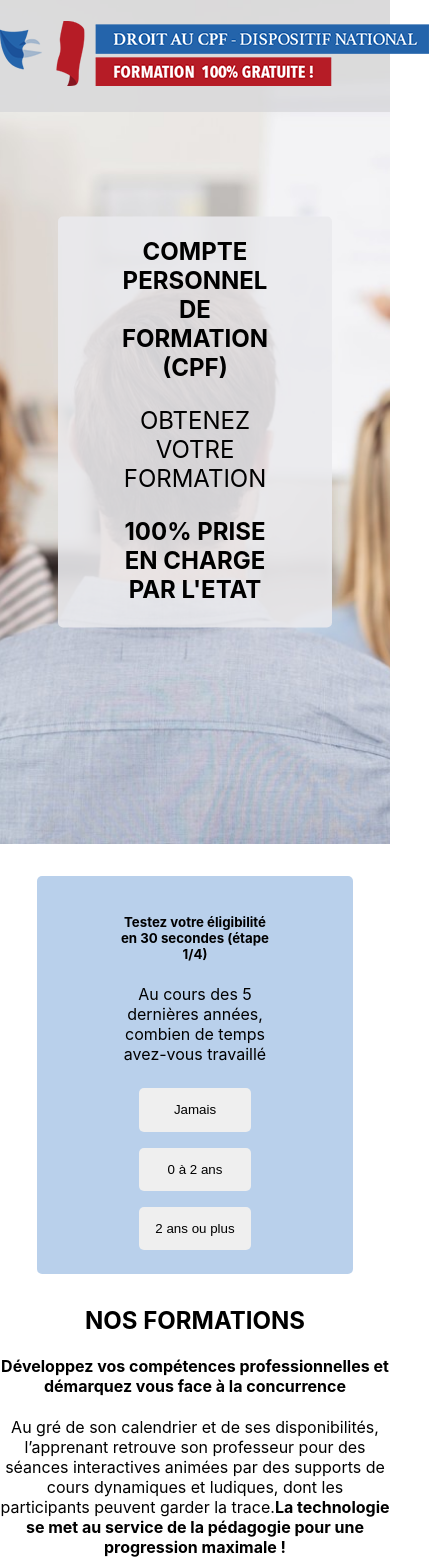
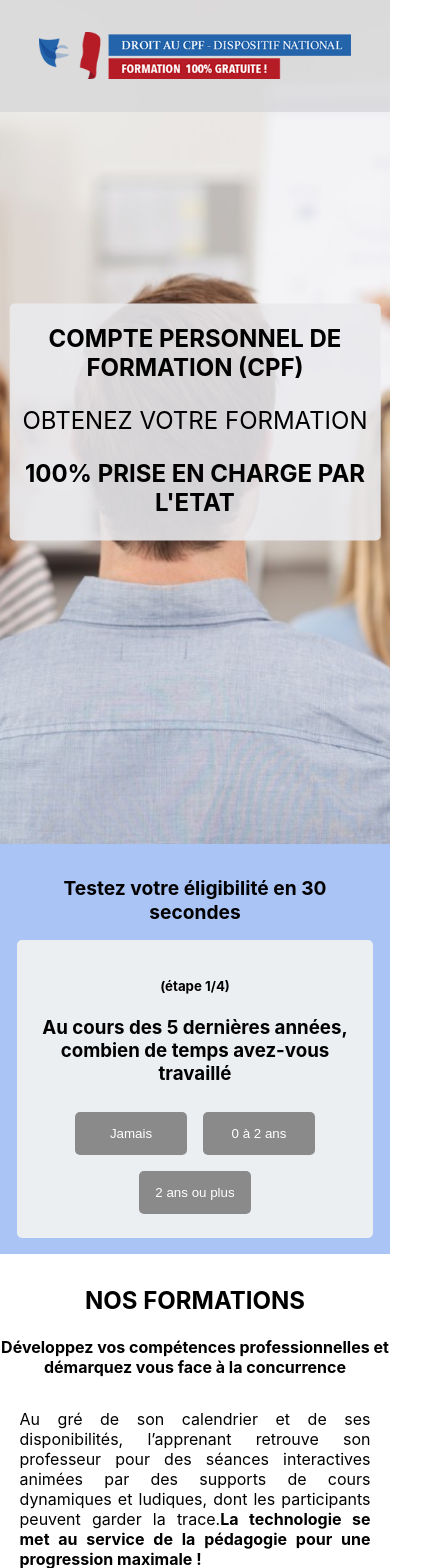
Before and after one commit to deveb2020/Landing_Page_Formations, a React (Create React App) app: page / in a window 390 px wide. Shown: the top 1568 px of the page, 429 px wide, since content can reach past the window. Built offline with nearby package versions, Linux system fonts and the light colour scheme.

Commit message:
mobile state done

```diff
--- a/src/Components/AboutCPF.jsx
+++ b/src/Components/AboutCPF.jsx
@@ -19,8 +19,6 @@ const AboutCPF = () => {
             <p>- Membre d’une profession libérale ou d’une profession non salariée</p>
             <p>- Conjoint collaborateur</p>
             <p>- À la recherche d’un emploi</p>
-
-
         </div>
     )
 }
--- a/src/Components/App.js
+++ b/src/Components/App.js
@@ -1,6 +1,7 @@
 import '../Style/App.css';
 import AboutCPF from './AboutCPF';
 import Courses from './Courses';
+import Footer from './Footer';
 import Homepage from './Homepage';
 import Form from "./MultiStepsForm"
 
@@ -14,6 +15,7 @@ function App() {
             <Form/>
             <Courses/>
             <AboutCPF/>
+            <Footer/>
         </>
     );
 }
--- a/src/Components/Courses.jsx
+++ b/src/Components/Courses.jsx
@@ -9,7 +9,7 @@ const Courses = () => {
         <div className="courses_section">
             <h2>NOS FORMATIONS</h2>
             <h4>Développez vos compétences professionnelles et démarquez vous face à la concurrence</h4>
-            <p>Au gré de son calendrier et de ses disponibilités, l’apprenant retrouve son professeur
+            <p className="descriptive_courses_paragraph">Au gré de son calendrier et de ses disponibilités, l’apprenant retrouve son professeur
                 pour des séances interactives animées par des supports de cours dynamiques et ludiques,
                 dont les participants peuvent garder la trace.<b>La technologie se met au service de la pédagogie pour une progression maximale !</b>
             </p>
--- a/src/Components/FirstStepForm.jsx
+++ b/src/Components/FirstStepForm.jsx
@@ -3,7 +3,7 @@ import Button from '@material-ui/core/Button';
 const FirstStep = (Props) => {
     const {Eligible, setEligible, setSteps, Steps} = Props
     const SetFormStep = () => {setSteps(Steps + 1)}
-    const ShowNotEligibleText = <p>Si vous avez moins de 2 années d'activité en France vous ne pourrez pas bénéficier d'une prise en charge intégrale des frais pédagogiques.</p>
+    const ShowNotEligibleText = <p className="not_eligible_text">Si vous avez moins de 2 années d'activité en France vous ne pourrez pas bénéficier d'une prise en charge intégrale des frais pédagogiques.</p>
     const ContinueButton = <div><Button variant="contained" color="primary" onClick={SetFormStep}>SUIVANT</Button></div>
     const DisplayTheRightContent = Eligible ? ContinueButton : ShowNotEligibleText
     const RenderElementsOnlyWhenClicked = Eligible !== "" ? DisplayTheRightContent : null
@@ -11,7 +11,7 @@ const FirstStep = (Props) => {
 
     return (
         <>
-            <p>Au cours des 5 dernières années, combien de temps avez-vous travaillé</p>
+            <h3>Au cours des 5 dernières années, combien de temps avez-vous travaillé</h3>
             <button
                 className='first_step_btn'
                 onClick={() => setEligible(false)}
--- /dev/null
+++ b/src/Components/Footer.jsx
@@ -0,0 +1,7 @@
+const Footer = () => {
+    return (
+        <footer>Conseil Formation CPF </footer>
+    )
+}
+
+export default Footer
--- a/src/Components/FourthStepForm.jsx
+++ b/src/Components/FourthStepForm.jsx
@@ -5,15 +5,15 @@ const FourthStepForm = (Props) => {
     const SetFormStep = () => {setSteps(Steps - 1)}
 
     return (
-        <div className="fourth_page">
+        <form className="fourth_page">
             <h3>Veuillez remplir les informations, un conseiller vous recontactera prochainement :</h3>
-            <input type="text" placeholder="Votre Prénom" onChange={(e) => setName(e.target.value)} />
-            <input type="text" placeholder="Votre Nom" onChange={(e) => setFamillyName(e.target.value)} />
-            <input type="text" placeholder="Votre Email" onChange={(e) => setEmail(e.target.value)} />
-            <input type="number" placeholder="Votre Téléphone" onChange={(e) => setPhoneNumber(e.target.value)} /><br />
+            <input required type="text" placeholder="Votre Prénom" onChange={(e) => setName(e.target.value)} /><br/>
+            <input required type="text" placeholder="Votre Nom" onChange={(e) => setFamillyName(e.target.value)} /><br/>
+            <input required type="text" placeholder="Votre Email" onChange={(e) => setEmail(e.target.value)} /><br/>
+            <input required type="number" placeholder="Votre Téléphone" onChange={(e) => setPhoneNumber(e.target.value)} /><br />
             <Button variant="contained" color="primary" onClick={SetFormStep}>RETOUR</Button>
             <Button variant="contained" color="primary" onClick={handleSubmit} >VALIDER</Button>
-        </div>
+        </form>
     )
 }
 
--- a/src/Components/MultiStepsForm.jsx
+++ b/src/Components/MultiStepsForm.jsx
@@ -22,16 +22,20 @@ const MultiStepsForm = () => {
         await axios.post(`https://sheet.best/api/sheets/9cf6079a-0c6f-48b5-8d9c-8ccddd7429cc`, { Name, FamilyName, Email, PhoneNumber, value })
         .then(res => { console.log(res)})
         .catch(err => console.log(err))
+        alert("Donner envoyer !")
     }
 
     return (
+    <div className="form_section">
+        <h2>Testez votre éligibilité en 30 secondes </h2>
         <div className="Form">
-            <h5>Testez votre éligibilité en 30 secondes (étape {Steps}/4)</h5>
+            <h5>(étape {Steps}/4)</h5>
             { Steps === 1 && <FirstStep Eligible={Eligible} setEligible={setEligible} Steps={Steps} setSteps={setSteps} /> }
             { Steps === 2 && <SecondStep PublicServantPersone={PublicServantPersone} setPublicServantPersone={setPublicServantPersone} Steps={Steps} setSteps={setSteps} /> }
             { Steps === 3 && <ThirdStep setSteps={setSteps} Steps={Steps} setValue={setValue} value={value}  />}
             { Steps === 4 && <FourthStepForm handleSubmit={handleSubmit} Steps={Steps} setSteps={setSteps} setName={setName} setFamillyName={setFamillyName} setEmail={setEmail} setPhoneNumber={setPhoneNumber}/> }
         </div>
+    </div>
     );
 }
 
--- a/src/Components/SecondStepForm.jsx
+++ b/src/Components/SecondStepForm.jsx
@@ -4,7 +4,7 @@ import Button from '@material-ui/core/Button';
 const SecondStep = (Props) => {
     const { PublicServantPersone, setPublicServantPersone, setSteps , Steps} = Props
     const SetFormStep = () => {setSteps(Steps + 1)}
-    const PublicServant = <p>Cette offre n'est pas disponible pour le statut de fonctionnaire</p>
+    const PublicServant = <p className="not_eligible_text">Cette offre n'est pas disponible pour le statut de fonctionnaire</p>
     const NotAPublicServant = <div><Button variant="contained" color="primary" onClick={SetFormStep}>Suivant</Button></div>
     const PublicServantOrNot = PublicServantPersone ? PublicServant : NotAPublicServant
     const SecondStepBtnClicked = PublicServantPersone !== "" ? PublicServantOrNot : null
--- a/src/Style/AboutCPF.css
+++ b/src/Style/AboutCPF.css
@@ -1,7 +1,10 @@
 .about_cpf {
     background: rgba(100, 148, 237, 0.548);
-    padding: 1rem 7rem;
+    padding: 0 7rem;
+    padding-top: 2rem;
+    padding-bottom: 5rem;
     color: rgba(22, 22, 22, 0.842);
+    position: relative;
 }
 
 .about_cpf>h2 {
@@ -15,3 +18,22 @@
 .about_cpf>p>b {
     color: rgb(168, 51, 51) !important;
 }
+
+footer {
+    background: rgba(132, 132, 133, 0.397);
+    width: 100%;
+    text-align: center;
+    padding: 1rem 0;
+    color: rgb(92, 87, 87);
+}
+
+@media screen and (max-width: 1000px) {
+    .about_cpf {
+        background: rgba(100, 148, 237, 0.548);
+        padding: 0 1rem;
+        padding-top: 2rem;
+        padding-bottom: 5rem;
+        color: rgba(22, 22, 22, 0.842);
+        position: relative;
+    }
+}
--- a/src/Style/Courses.css
+++ b/src/Style/Courses.css
@@ -21,3 +21,31 @@
     height: 70%;
     object-fit: cover;
 }
+
+.descriptive_courses_paragraph {
+    width: 60%;
+    text-align: center;
+    margin: 2rem auto;
+}
+
+
+
+@media screen and (max-width: 1200px) {
+    .container {
+        width: 17rem;
+        margin: 1rem 0;
+    }
+    .descriptive_courses_paragraph {
+        width: 90%;
+        text-align:justify;
+        margin: 2rem auto;
+    }
+
+}
+
+@media screen and (max-width: 500px) {
+    .container {
+        width: 90% !important;
+        margin: 1rem 0;
+    }
+}
--- a/src/Style/Form.css
+++ b/src/Style/Form.css
@@ -1,12 +1,20 @@
+.form_section {
+    height: auto;
+    padding: 2rem;
+    background: rgb(170, 196, 245);
+    text-align: center;
+}
+
 .Form {
-    width: 40%;
+    width: 50%;
     height: auto;
-    background: rgba(153, 187, 226, 0.685);
+    background: rgba(240, 242, 243, 0.945);
     text-align: center;
-    margin: 2rem auto;
     padding: 1rem 5rem;
     border-radius: 5px;
+    margin: 0 auto;
 }
+
 
 .first_step_btn {
     width: 7rem;
@@ -15,6 +23,12 @@
     border: none;
     margin: 0.5rem;
     cursor: pointer;
+    background: rgba(104, 103, 104, 0.74);
+    color: white;
+}
+
+.first_step_btn:hover, .second_step>button:hover {
+    background: rgba(39, 38, 39, 0.74);
 }
 
 .suivant_firststep_btn, .suivant_secondstep_btn  {
@@ -34,18 +48,22 @@
     border-radius: 5px;
     border: none;
     cursor: pointer;
+    background: rgba(104, 103, 104, 0.74);
+    color: white;
 }
 
 
 .sections_wrapper {
     display: flex;
     justify-content:space-evenly;
+    flex-wrap: wrap;
 }
 
 .Languages_container, .Tools_container {
     padding: 0.5rem 1.5rem;
     border-radius: 5px;
-    background: rgba(193, 194, 197, 0.445);
+    background: rgb(255, 255, 255);
+    margin: 1rem 0;
 }
 
 .MuiButton-containedPrimary {
@@ -53,8 +71,44 @@
 }
 
 .fourth_page>input {
-    height: 1.5rem;
+    height: 2rem;
+    width: 15rem;
     margin: 0.3rem;
     border-radius: 5px;
     border: 1px solid rgb(100, 99, 99);
 }
+
+.not_eligible_text {
+    color: tomato;
+}
+
+
+@media screen and (max-width: 600px) {
+    .Form {
+        width: 95%;
+        padding: 1rem 0.5rem;
+    }
+
+    .form_section {
+        padding: 1rem !important;
+    }
+
+    .form_section>h2 {
+        font-size: 1.2rem;
+    }
+
+    .not_eligible_text {
+        text-align: justify;
+        padding: 0 1rem;
+    }
+
+    .Languages_container, .Tools_container {
+        width: 81%;
+    }
+
+    .fourth_page>input {
+        height: 2.5rem;
+        width: 90%;
+    }
+
+}
--- a/src/Style/Homepage.css
+++ b/src/Style/Homepage.css
@@ -29,6 +29,8 @@ body {
     text-align: center;
 }
 
+
+
 .photo_logo {
     margin-top: 1.3rem;
 }
@@ -48,3 +50,15 @@ body {
 .info_text>.second_paragraph {
     font-size: 1.5rem;
 }
+
+@media screen and (max-width: 600px) {
+    .logo>img {
+        width: 80%;
+        margin: 2rem 0;
+    }
+
+    .info_text {
+        width: 95%;
+        padding: 0 !important;
+    }
+}
```
